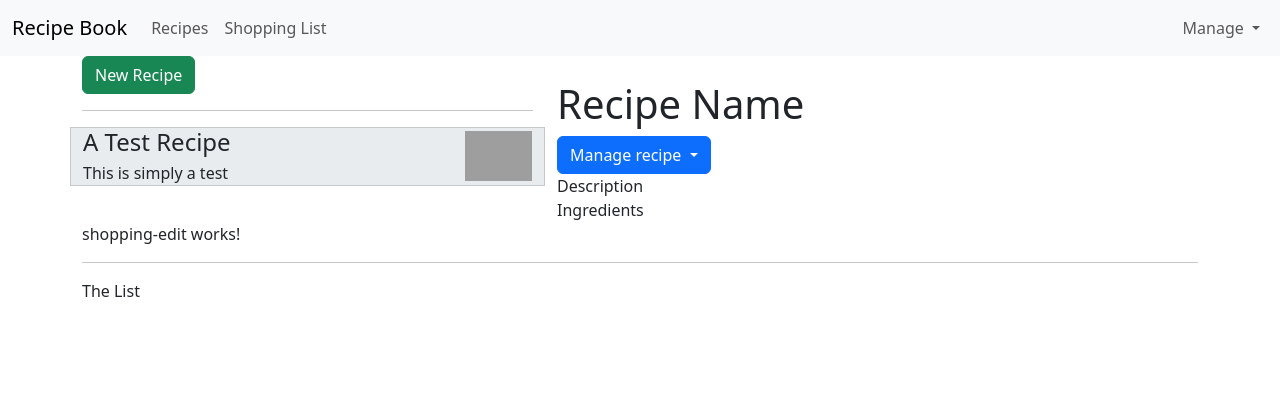
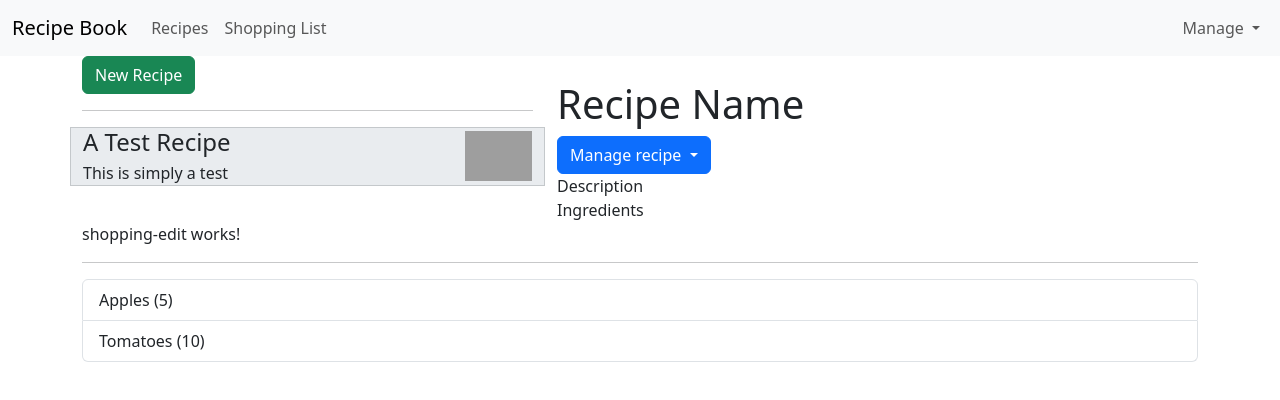
Before and after one commit to MirakuSan/angular-course-project, an Angular app: page / in a window 1280 px wide. Shown: the top 400 px of the page. Built offline with nearby package versions, Linux system fonts and the light colour scheme; grey boxes are pictures that could not be loaded.

Commit message:
add ingredient model and loop on it

```diff
--- /dev/null
+++ b/src/app/shared/ingredient.model.ts
@@ -0,0 +1,8 @@
+export class Ingredient{
+  constructor(
+    public name: string,
+    public amount: number,
+    public note: string|null = null,
+  ) {
+  }
+}
--- a/src/app/shopping/shopping-list/shopping-list.component.html
+++ b/src/app/shopping/shopping-list/shopping-list.component.html
@@ -2,6 +2,15 @@
   <div class="col-xs-10">
     <app-shopping-edit></app-shopping-edit>
     <hr>
-    <p>The List</p>
+    <ul class="list-group">
+      @for (ingredient of ingredients; track ingredient) {
+        <a
+          class="list-group-item"
+          style="cursor: pointer"
+        >
+          {{ ingredient.name }} ({{ ingredient.amount }})
+        </a>
+      }
+    </ul>
   </div>
 </div>
--- a/src/app/shopping/shopping-list/shopping-list.component.ts
+++ b/src/app/shopping/shopping-list/shopping-list.component.ts
@@ -1,4 +1,5 @@
-import { Component } from '@angular/core';
+import { Component, OnInit } from '@angular/core';
+import { Ingredient } from '../../shared/ingredient.model';
 
 @Component({
   selector: 'app-shopping-list',
@@ -6,5 +7,14 @@ import { Component } from '@angular/core';
   styleUrl: './shopping-list.component.css'
 })
 export class ShoppingListComponent {
+  ingredients: Ingredient[] = [
+    new Ingredient('Apples', 5),
+    new Ingredient('Tomatoes', 10)
+  ];
 
+  constructor() {
+  }
+
+  ngOnInit() {
+  }
 }
```
